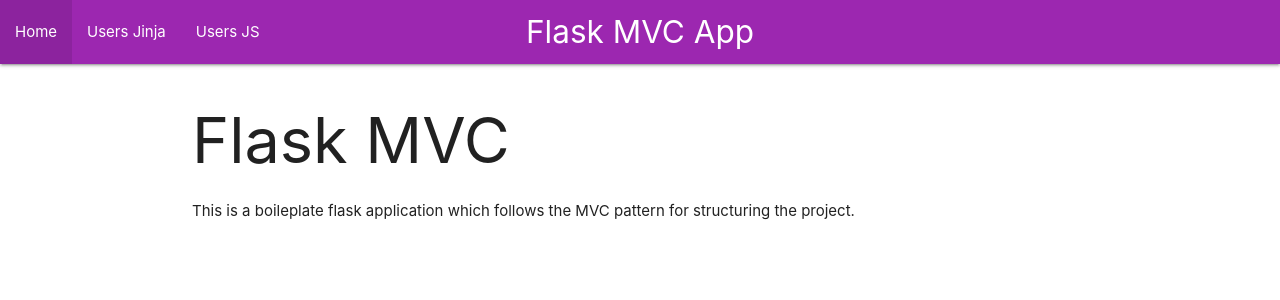
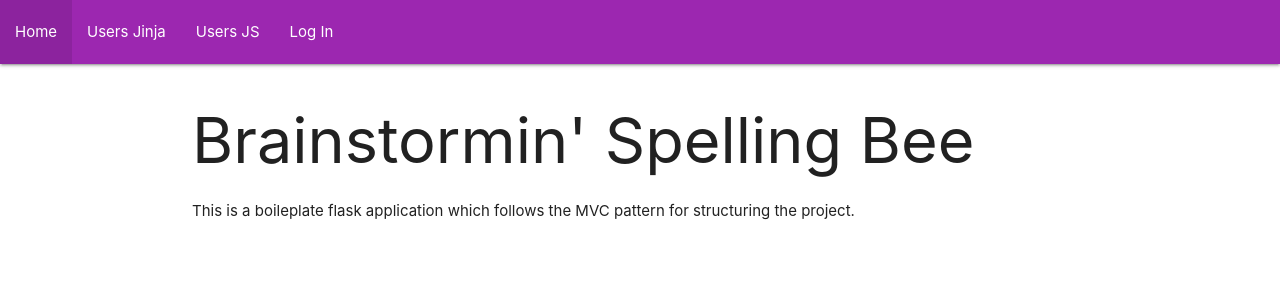
Before and after one commit to KhalHam1/Brainstormin-Spelling-Bee, a Flask app: page / in a window 1280 px wide. Shown: the top 300 px of the page. Run offline with Flask 2, Linux system fonts and the light colour scheme.

Commit message:
Experimenting with routes. Just Starting

```diff
--- a/App/templates/index.html
+++ b/App/templates/index.html
@@ -1,10 +1,10 @@
 {% extends "layout.html" %}
-{% block title %}Flask MVC App{% endblock %}
-{% block page %}Flask MVC App{% endblock %}
+{% block title %}{% endblock %}
+{% block page %}{% endblock %}
 
 {{ super() }}
 
 {% block content %}
-    <h1>Flask MVC</h1>
+    <h1>Brainstormin' Spelling Bee</h1>
     <p>This is a boileplate flask application which follows the MVC pattern for structuring the project.</p>
 {% endblock %}
--- a/App/templates/layout.html
+++ b/App/templates/layout.html
@@ -17,10 +17,11 @@
       <div class="nav-wrapper">
         <a href="#!" class="brand-logo center">{% block page %}{% endblock %}</a>
         <div class="nav-wrapper">
-            <ul id="nav-mobile" class="left">
+            <ul id="nav-mobile">
                 <li><a href="/">Home</a></li>
                 <li><a href="/users">Users Jinja</a></li>
                 <li><a href="/static/users">Users JS</a></li>
+                <li><a href="/login">Log In</a></li>
             </ul>
         </div>
       </div>
```
Also changed, not shown: App/forms.py (added, +10 -0 lines), App/templates/login.html (added, +9 -0 lines).
